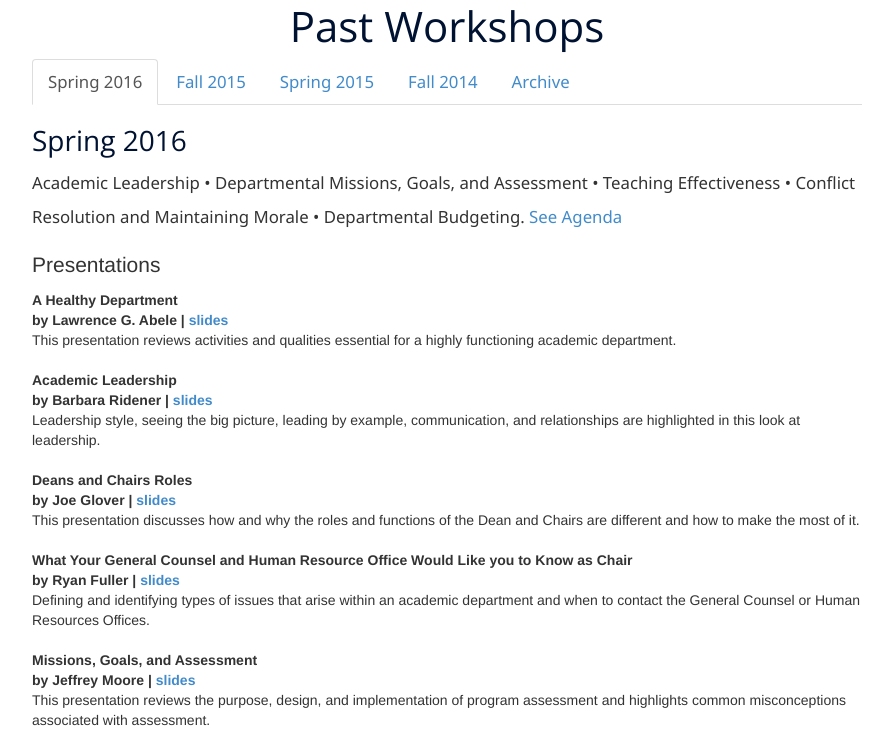
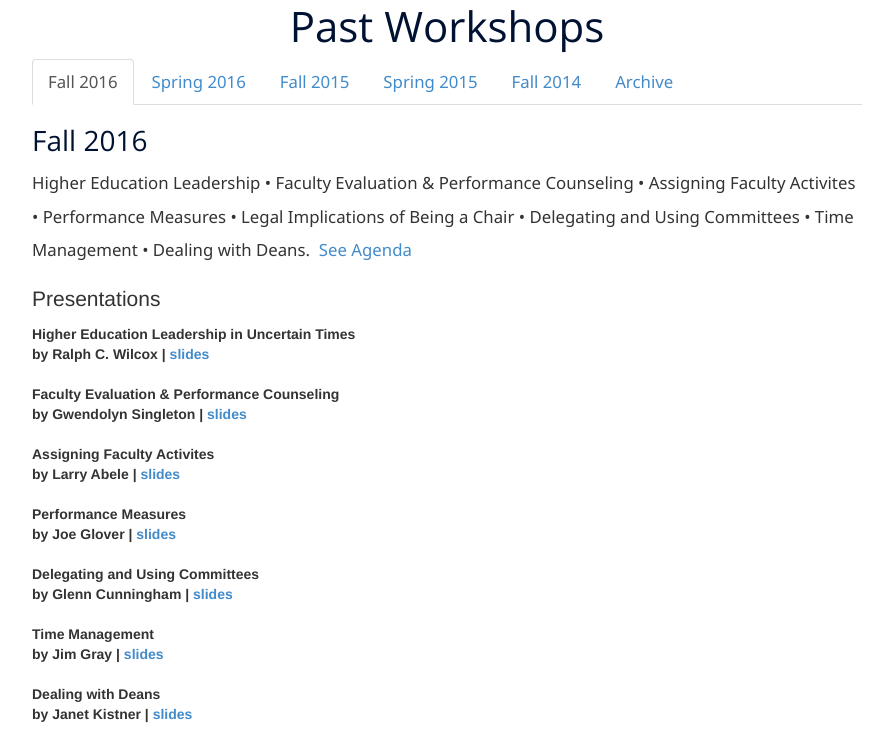
Before and after one commit to IAL-FSU/IAL-FSU.github.io, a plain HTML site: page index.html in a window 1280 px wide. Shown: the part 2320-3067 px from the top of the page, without its empty margins (193-1084 px from the left). Drawn offline with nearby package versions, Linux system fonts and the light colour scheme.

Commit message:
fall2016b

```diff
--- a/index.html
+++ b/index.html
@@ -151,7 +151,8 @@
     		<h1>Past Workshops</h1>
     		<!-- Nav tabs -->
     		<ul class="nav nav-tabs">
-    			<li class="active"><a href="#spring_2016" data-toggle="tab">Spring 2016</a></li>
+    			<li class="active"><a href="#fall_2016" data-toggle="tab">Fall 2016</a></li>
+    			<li><a href="#spring_2016" data-toggle="tab">Spring 2016</a></li>
     			<li><a href="#fall_2015" data-toggle="tab">Fall 2015</a></li>
     			<li><a href="#spring_2015" data-toggle="tab">Spring 2015</a></li>
     			<li><a href="#fall_2014" data-toggle="tab">Fall 2014</a></li>
@@ -160,7 +161,41 @@
     		<!-- Tab panes -->
     		<div class="tab-content">
 			<!--           -->
-    		  <div class="tab-pane fade in active" id="spring_2016">
+    		  <div class="tab-pane fade in active" id="fall_2016">
+    		    <h2>Fall 2016</h2>
+			      <p>Higher Education Leadership • Faculty Evaluation &amp; Performance Counseling • Assigning Faculty Activites • Performance Measures • Legal Implications of Being a Chair • Delegating and Using Committees • Time Management • Dealing with Deans.&nbsp; <a href="documents/AgendaOct2016.doc" target="_blank">See Agenda</a></p>
+			    <h3>Presentations</h3>
+		       <dl>
+		          <dt>Higher Education Leadership in Uncertain Times<br />by Ralph C. Wilcox | <a href="documents/Academic Leadership in Times of Uncertainty FINAL WILCOX  100216.pptx">slides</a></dt>
+		          <dd></dd>
+    		    </dl>
+		       <dl>
+		          <dt>Faculty Evaluation &amp; Performance Counseling<br />by Gwendolyn Singleton | <a href="documents/Evaluation of Faculty Performance IAL 10-3-2016 SINGLETON.pptx">slides</a></dt>
+		          <dd></dd>
+    		    </dl>
+		       <dl>
+		          <dt>Assigning Faculty Activites<br />by Larry Abele | <a href="documents/IAL-Faculty Assignments - Abelerev.pptx">slides</a></dt>
+		          <dd></dd>
+    		    </dl>
+		       <dl>
+		          <dt>Performance Measures<br />by Joe Glover | <a href="documents/IAL Oct 2016 SUS Performance Funding.pptx">slides</a></dt>
+		          <dd></dd>
+    		    </dl>
+		       <dl>
+		          <dt>Delegating and Using Committees<br />by Glenn Cunningham | <a href="documents/Delegation-Cunningham 2014.ppt">slides</a></dt>
+		          <dd></dd>
+    		    </dl>
+		       <dl>
+		          <dt>Time Management<br />by Jim Gray | <a href="documents/2013-09-28-Never Enough Time.pptx">slides</a></dt>
+		          <dd></dd>
+    		    </dl>
+		       <dl>
+		          <dt>Dealing with Deans<br />by Janet Kistner | <a href="documents/Dealing with deans.pptx">slides</a></dt>
+		          <dd></dd>
+    		    </dl>
+			  </div>
+			<!--           -->
+    		  <div class="tab-pane fade" id="spring_2016">
     		    <h2>Spring 2016</h2>
 			      <p>Academic Leadership • Departmental Missions, Goals, and Assessment • Teaching Effectiveness • Conflict Resolution and Maintaining Morale • Departmental Budgeting. <a href="documents/Agenda Spring 2016.pdf" target="_blank">See Agenda</a></p>
 			    <h3>Presentations</h3>
```
